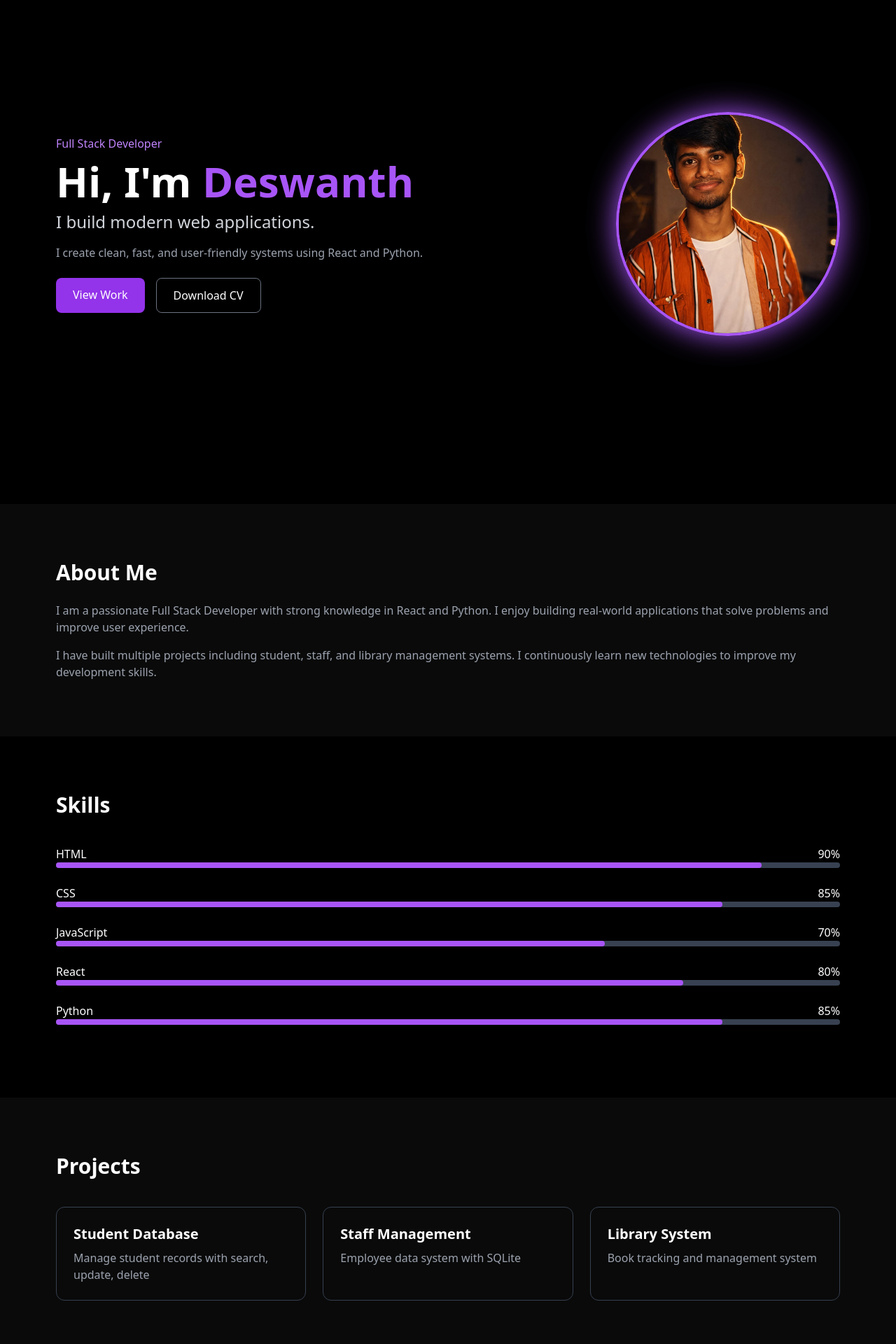
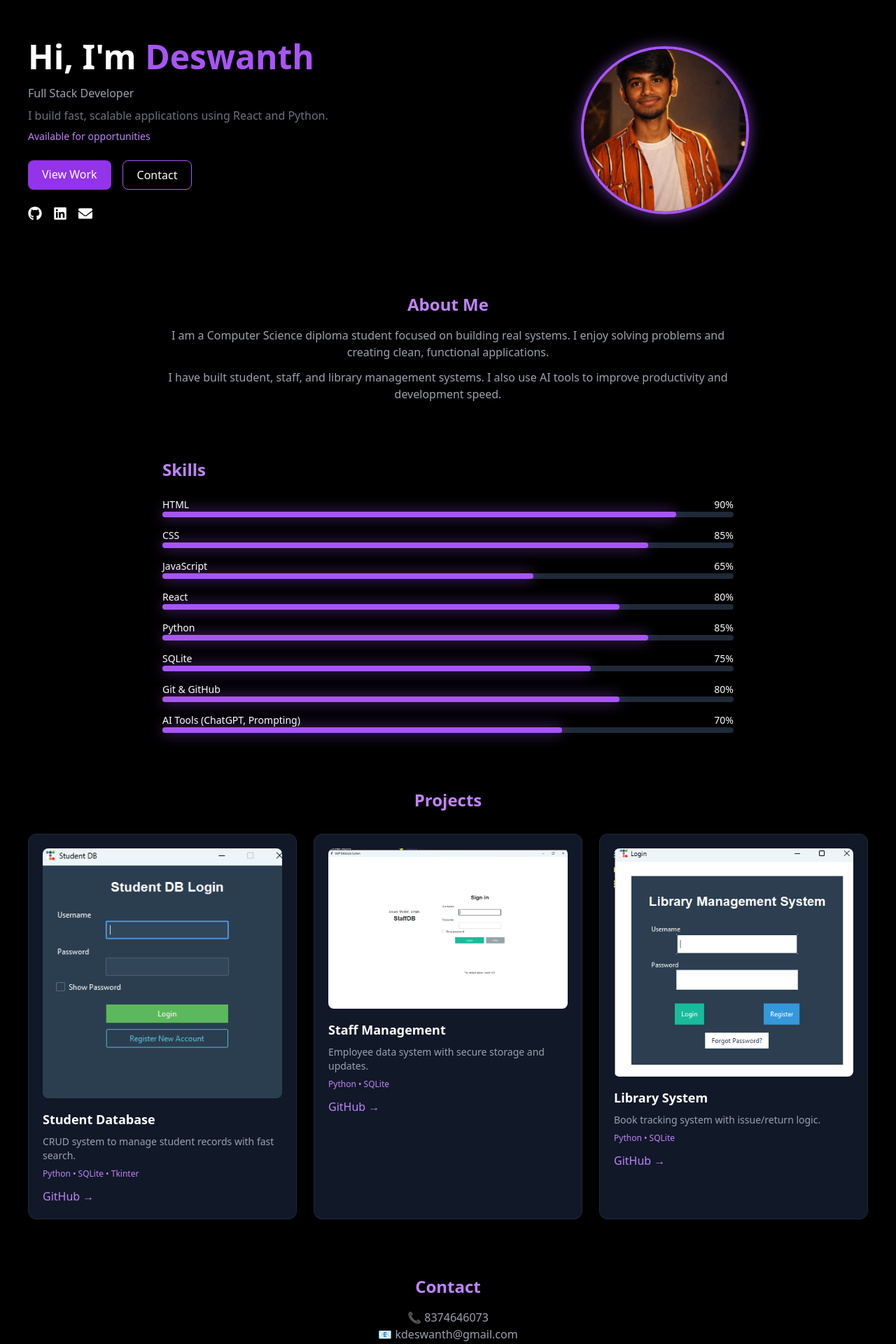
Before and after one commit to deswanth12/portfolio, a React app: page / in a window 1280 px wide. Shown: the part 80-2000 px from the top of the page at 70% size. Built offline with nearby package versions, Linux system fonts and the light colour scheme; the HTML template or start-up script is replaced by a standard one.

Commit message:
final premium portfolio

```diff
--- a/src/App.jsx
+++ b/src/App.jsx
@@ -1,153 +1,188 @@
 import { motion } from "framer-motion";
+import { FaGithub, FaLinkedin, FaEnvelope } from "react-icons/fa";
 
 const profile = "/profile.jpeg";
-
-export default function App() {
-  const skills = [
-    { name: "HTML", value: 90 },
-    { name: "CSS", value: 85 },
-    { name: "JavaScript", value: 70 },
-    { name: "React", value: 80 },
-    { name: "Python", value: 85 },
-  ];
 
 const projects = [
   {
     title: "Student Database",
-      desc: "Manage student records with search, update, delete",
+    desc: "CRUD system to manage student records with fast search.",
+    tech: "Python • SQLite • Tkinter",
+    img: "/assets/student.png",
     link: "https://github.com/deswanth12/studentdatabase",
   },
   {
     title: "Staff Management",
-      desc: "Employee data system with SQLite",
+    desc: "Employee data system with secure storage and updates.",
+    tech: "Python • SQLite",
+    img: "/assets/staff.png",
     link: "https://github.com/deswanth12/staffdatamanagement",
   },
   {
     title: "Library System",
-      desc: "Book tracking and management system",
+    desc: "Book tracking system with issue/return logic.",
+    tech: "Python • SQLite",
+    img: "/assets/library.png",
     link: "https://github.com/deswanth12/Library-data-management-system",
   },
 ];
 
+const skills = [
+  { name: "HTML", level: 90 },
+  { name: "CSS", level: 85 },
+  { name: "JavaScript", level: 65 },
+  { name: "React", level: 80 },
+  { name: "Python", level: 85 },
+  { name: "SQLite", level: 75 },
+  { name: "Git & GitHub", level: 80 },
+  { name: "AI Tools (ChatGPT, Prompting)", level: 70 },
+];
+
+export default function App() {
   return (
-    <div className="bg-black text-white">
+    <div className="bg-black text-white min-h-screen">
+
+      {/* NAV */}
+      <nav className="flex justify-between items-center px-4 md:px-10 py-4 border-b border-gray-800">
+        <h1 className="text-xl font-bold text-purple-400">Deswanth.dev</h1>
+        <a href="/Deswanth_CV.pdf" download className="btn">
+          Download CV
+        </a>
+      </nav>
 
       {/* HERO */}
-      <section className="min-h-screen flex flex-col md:flex-row items-center justify-between px-6 md:px-20">
+      <section className="grid md:grid-cols-2 gap-10 items-center px-4 md:px-10 py-16">
 
         <motion.div
-          initial={{ opacity: 0, y: 40 }}
-          animate={{ opacity: 1, y: 0 }}
-          transition={{ duration: 0.8 }}
-          className="max-w-xl"
+          initial={{ opacity: 0, x: -40 }}
+          animate={{ opacity: 1, x: 0 }}
         >
-          <p className="text-purple-400 mb-3">Full Stack Developer</p>
-
-          <h1 className="text-4xl md:text-6xl font-bold leading-tight">
+          <h1 className="text-4xl md:text-5xl font-bold">
             Hi, I'm <span className="text-purple-500">Deswanth</span>
           </h1>
 
-          <h2 className="text-xl md:text-2xl mt-3 text-gray-300">
-            I build modern web applications.
-          </h2>
-
           <p className="mt-4 text-gray-400">
-            I create clean, fast, and user-friendly systems using React and Python.
+            Full Stack Developer
           </p>
 
-          <div className="flex gap-4 mt-6">
-            <a href="#projects" className="px-6 py-3 bg-purple-600 rounded-lg hover:bg-purple-700">
-              View Work
-            </a>
+          <p className="mt-2 text-gray-500">
+            I build fast, scalable applications using React and Python.
+          </p>
 
-            <a href="/cv.pdf" className="px-6 py-3 border border-gray-500 rounded-lg">
-              Download CV
-            </a>
+          <p className="mt-2 text-purple-400 text-sm">
+            Available for opportunities
+          </p>
+
+          <div className="mt-6 flex gap-4">
+            <a href="#projects" className="btn">View Work</a>
+            <a href="#contact" className="btn-outline">Contact</a>
+          </div>
+
+          <div className="flex gap-4 mt-6 text-xl">
+            <a href="https://github.com/deswanth12"><FaGithub /></a>
+            <a href="#"><FaLinkedin /></a>
+            <a href="mailto:kdeswanth@gmail.com"><FaEnvelope /></a>
           </div>
         </motion.div>
 
-        <motion.img
-          src={profile}
+        <motion.div
           initial={{ opacity: 0, scale: 0.8 }}
           animate={{ opacity: 1, scale: 1 }}
-          transition={{ duration: 0.8 }}
-          className="w-64 h-64 md:w-80 md:h-80 mt-10 md:mt-0 object-cover rounded-full border-4 border-purple-500 shadow-[0_0_40px_#a855f7]"
+          className="flex justify-center"
+        >
+          <img
+            src={profile}
+            className="w-40 md:w-60 h-40 md:h-60 rounded-full border-4 border-purple-500 shadow-glow object-cover"
           />
+        </motion.div>
       </section>
 
       {/* ABOUT */}
-      <section className="px-6 md:px-20 py-20 bg-[#0a0a0a]">
-        <h2 className="text-3xl font-bold mb-6">About Me</h2>
+      <motion.section
+        initial={{ opacity: 0, y: 40 }}
+        whileInView={{ opacity: 1, y: 0 }}
+        className="px-4 md:px-10 py-10 max-w-4xl mx-auto text-center"
+      >
+        <h2 className="section-title">About Me</h2>
 
-        <p className="text-gray-400 mb-4">
-          I am a passionate Full Stack Developer with strong knowledge in React and Python.
-          I enjoy building real-world applications that solve problems and improve user experience.
+        <p className="text-gray-400 mt-4">
+          I am a Computer Science diploma student focused on building real systems.
+          I enjoy solving problems and creating clean, functional applications.
         </p>
 
-        <p className="text-gray-400">
-          I have built multiple projects including student, staff, and library management systems.
-          I continuously learn new technologies to improve my development skills.
+        <p className="text-gray-400 mt-3">
+          I have built student, staff, and library management systems.
+          I also use AI tools to improve productivity and development speed.
         </p>
-      </section>
+      </motion.section>
 
       {/* SKILLS */}
-      <section className="px-6 md:px-20 py-20 bg-black">
-        <h2 className="text-3xl font-bold mb-10">Skills</h2>
+      <motion.section
+        initial={{ opacity: 0, y: 40 }}
+        whileInView={{ opacity: 1, y: 0 }}
+        className="px-4 md:px-10 py-10 max-w-4xl mx-auto"
+      >
+        <h2 className="section-title">Skills</h2>
 
-        {skills.map((skill, i) => (
-          <div key={i} className="mb-6">
-            <div className="flex justify-between">
-              <span>{skill.name}</span>
-              <span>{skill.value}%</span>
+        <div className="mt-6 space-y-4">
+          {skills.map((s, i) => (
+            <div key={i}>
+              <div className="flex justify-between text-sm">
+                <span>{s.name}</span>
+                <span>{s.level}%</span>
               </div>
-            <div className="w-full bg-gray-700 h-2 rounded">
-              <div
-                className="bg-purple-500 h-2 rounded"
-                style={{ width: `${skill.value}%` }}
-              ></div>
+
+              <div className="w-full bg-gray-800 h-2 rounded">
+                <motion.div
+                  initial={{ width: 0 }}
+                  whileInView={{ width: `${s.level}%` }}
+                  transition={{ duration: 1 }}
+                  className="h-2 bg-purple-500 rounded shadow-glow"
+                />
               </div>
             </div>
           ))}
-      </section>
+        </div>
+      </motion.section>
 
       {/* PROJECTS */}
-      <section id="projects" className="px-6 md:px-20 py-20 bg-[#0a0a0a]">
-        <h2 className="text-3xl font-bold mb-10">Projects</h2>
+      <section id="projects" className="px-4 md:px-10 py-10">
+        <h2 className="section-title text-center">Projects</h2>
 
-        <div className="grid md:grid-cols-3 gap-6">
+        <div className="grid md:grid-cols-3 gap-6 mt-8">
           {projects.map((p, i) => (
-            <a
+            <motion.div
               key={i}
-              href={p.link}
-              target="_blank"
-              className="p-6 border border-gray-700 rounded-xl hover:border-purple-500 hover:shadow-lg"
+              whileHover={{ scale: 1.05 }}
+              className="card"
             >
-              <h3 className="text-xl font-semibold">{p.title}</h3>
-              <p className="text-gray-400 mt-2">{p.desc}</p>
+              <img src={p.img} className="rounded-lg mb-4" />
+              <h3 className="text-lg font-semibold">{p.title}</h3>
+
+              <p className="text-gray-400 text-sm mt-2">{p.desc}</p>
+
+              <p className="text-purple-400 text-xs mt-2">{p.tech}</p>
+
+              <a href={p.link} className="text-purple-400 mt-3 inline-block">
+                GitHub →
               </a>
+            </motion.div>
           ))}
         </div>
       </section>
 
       {/* CONTACT */}
-      <section className="px-6 md:px-20 py-20 bg-black">
-        <h2 className="text-3xl font-bold mb-6">Contact</h2>
+      <section id="contact" className="px-4 md:px-10 py-10 text-center">
+        <h2 className="section-title">Contact</h2>
 
-        <p>📞 8374646073</p>
-        <p>📧 kdeswanth@gmail.com</p>
-        <p>
-          🔗{" "}
-          <a href="https://github.com/deswanth12" className="text-purple-400">
-            GitHub Profile
-          </a>
-        </p>
+        <p className="mt-4 text-gray-400">📞 8374646073</p>
+        <p className="text-gray-400">📧 kdeswanth@gmail.com</p>
       </section>
 
       {/* FOOTER */}
-      <footer className="text-center py-6 text-gray-500 bg-[#0a0a0a]">
-        © 2026 Deswanth. All rights reserved.
+      <footer className="text-center py-6 text-gray-500">
+        © 2026 Deswanth
       </footer>
-
     </div>
   );
 }
--- a/src/index.css
+++ b/src/index.css
@@ -1,3 +1,28 @@
 @tailwind base;
 @tailwind components;
 @tailwind utilities;
+
+.btn {
+  @apply px-5 py-2 bg-purple-600 rounded-lg hover:bg-purple-700 transition;
+}
+
+.btn-outline {
+  @apply px-5 py-2 border border-purple-500 rounded-lg hover:bg-purple-600 transition;
+}
+
+.card {
+  @apply bg-gray-900 p-5 rounded-xl border border-gray-800 transition;
+}
+
+.card:hover {
+  transform: scale(1.05);
+  box-shadow: 0 0 25px rgba(168,85,247,0.7);
+}
+
+.section-title {
+  @apply text-2xl font-bold text-purple-400;
+}
+
+.shadow-glow {
+  box-shadow: 0 0 20px rgba(168,85,247,0.6);
+}
```
Lines whose indentation alone changed are shown as unchanged.
